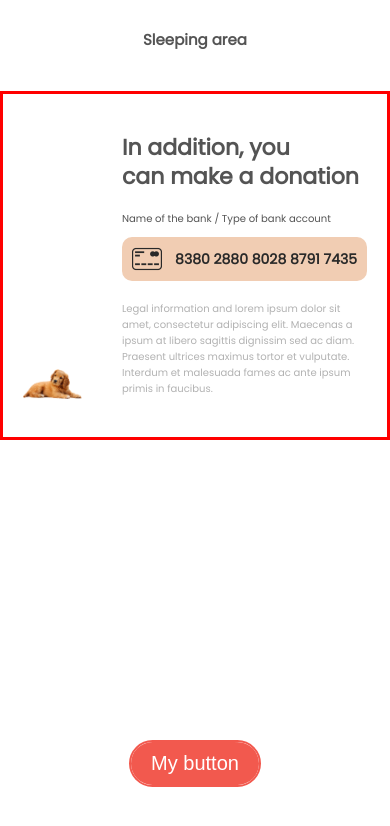
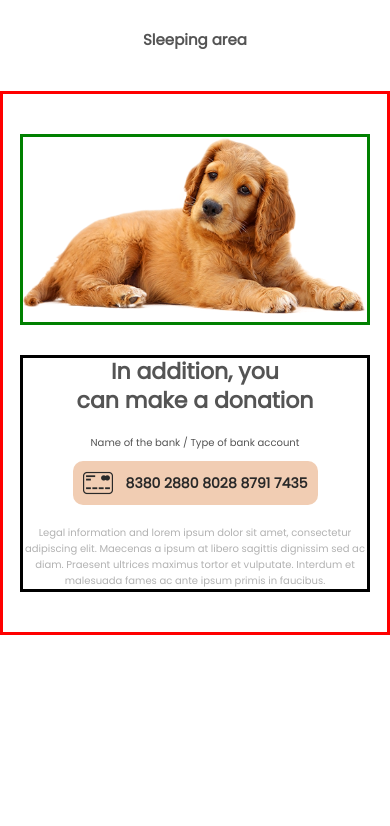
Before and after one commit to Babiy7/dogs-app, a React (Create React App) app: page / in a window 390 px wide. Shown: the part 3286-4112 px from the top of the page. Built offline with nearby package versions, Linux system fonts and the light colour scheme; a web font is replaced by a local one.

Commit message:
Made responsive for mobile-L screen.

```diff
--- a/src/components/sections/Addition/Addition.module.scss
+++ b/src/components/sections/Addition/Addition.module.scss
@@ -20,6 +20,11 @@
     align-items: flex-end;
     margin: auto;
 
+    @media ($mobile-L) {
+      flex-direction: column;
+      align-items: center;
+    }
+
     .ImageContainer {
       width: 100%;
       max-width: 580px;
@@ -32,12 +37,21 @@
         margin-right: 40px;
       }
 
+      @media ($mobile-L) {
+        border: green solid;
+        margin-right: 0px;
+      }
+
       .Image {
         width: 100%;
 
         position: absolute;
         bottom: -2px;
         left: 0;
+
+        @media ($mobile-L) {
+          position: unset;
+        }
       }
     }
 
@@ -49,6 +63,19 @@
 
       @media ($tablet) {
         max-width: 270px;
+      }
+
+      @media ($mobile-L) {
+        border: black solid;
+        max-width: 100%;
+
+        display: flex;
+        flex-direction: column;
+        align-items: center;
+        margin: 0;
+        margin-top: 30px;
+
+        text-align: center;
       }
 
       .Title {
```
